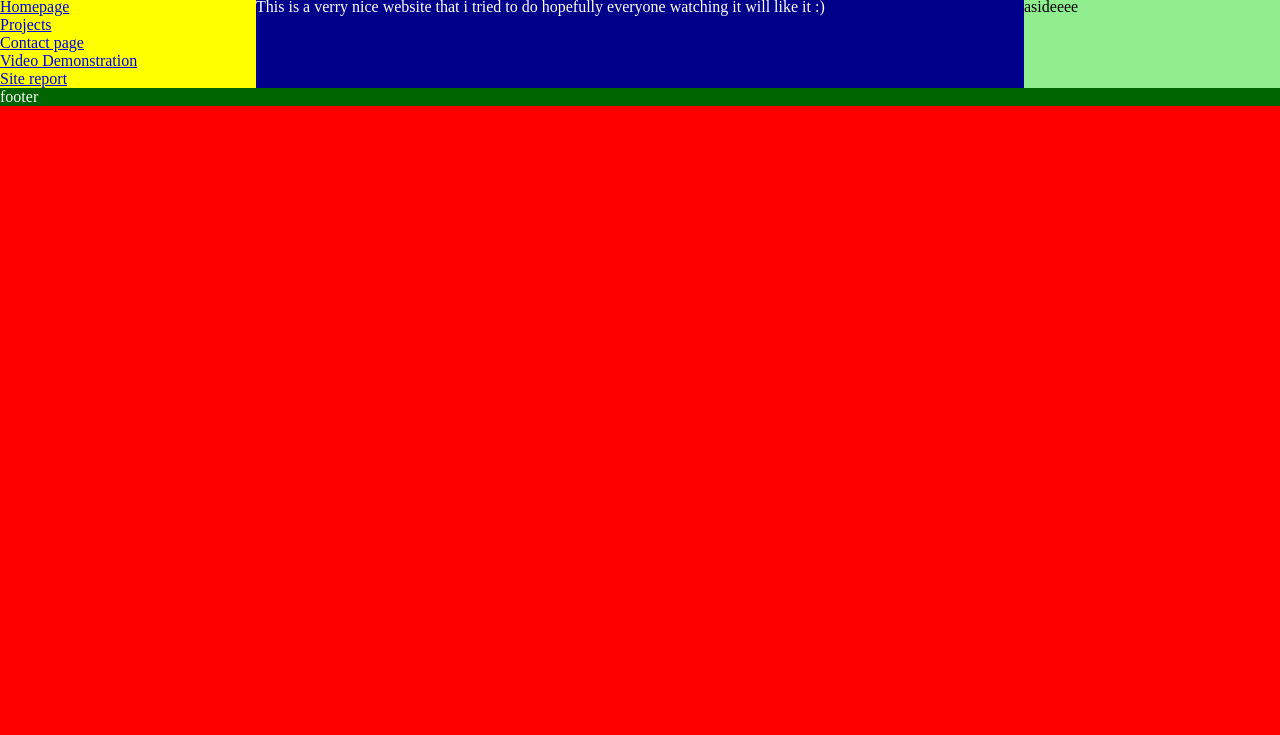
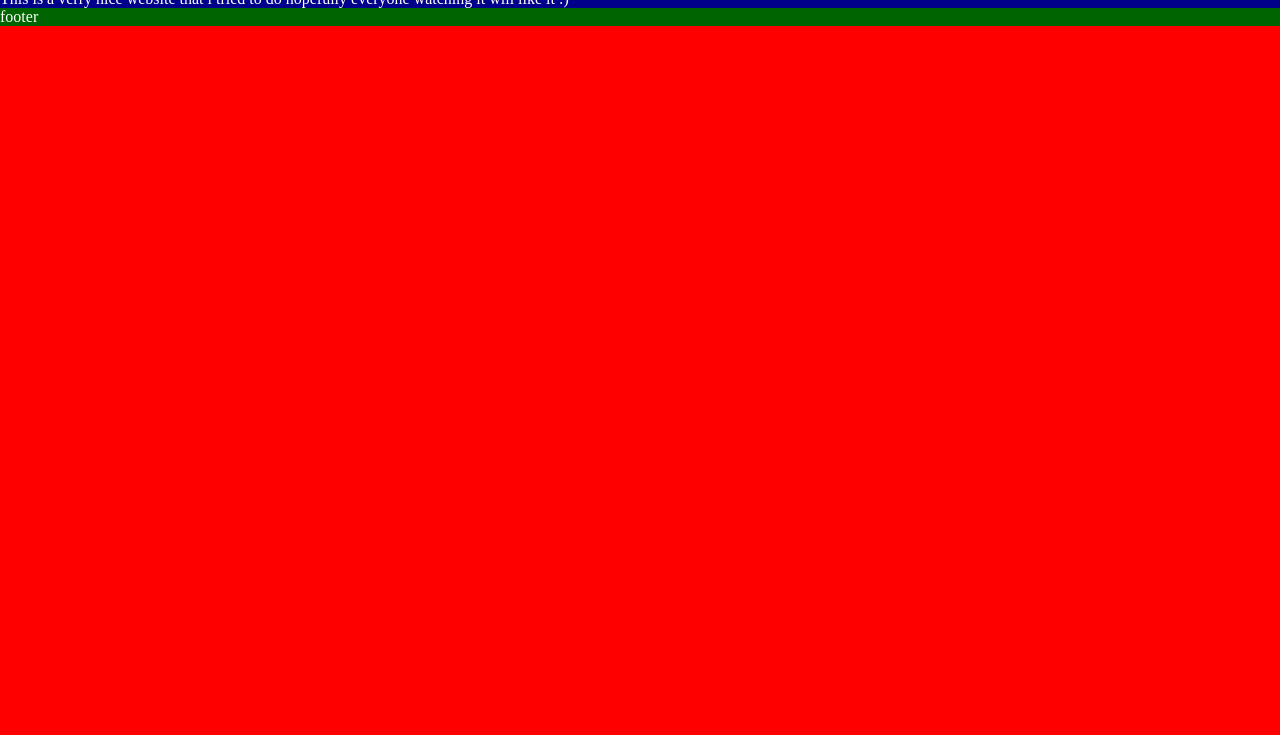
Before and after one commit to CSY1063/as1-AndreiWEBDEVELOPMENT, a plain HTML site: page main.html in a window 1280 px wide. Shown: the part 65-800 px from the top of the page. Drawn offline with Linux system fonts and the light colour scheme.

Commit message:
navigation bar

```diff
--- a/desktop.css
+++ b/desktop.css
@@ -1,10 +1,18 @@
 body {
     display: grid;
-    grid-template-columns: 20% 60% 20%;
+    grid-template-columns: 100%;
     grid-template-rows: auto;
     grid-template-areas:
         "header header header"
-        "nav main aside"
+        "nav nav nav"
+        "main main main"
         "footer footer footer";
     background-color: red;
 }
+
+nav ul{
+    display: flex;
+    justify-content: space-evenly;
+    list-style: none;
+    text-align: center;
+}
--- a/main.html
+++ b/main.html
@@ -34,10 +34,6 @@
     <link rel="stylesheet" href="style.css" media="screen">
     <link rel="stylesheet" href="mobile.css" media="screen and (max-width: 800px)">
     <link rel="stylesheet" href="desktop.css" media="screen and (min-width: 800px)">
-    <aside>
-        asideeee
-    </aside>
-
 
 </body>
 
--- a/mobile.css
+++ b/mobile.css
@@ -5,7 +5,6 @@ body {
     grid-template-areas:
         "header"
         "main"
-        "aside"
         "nav"
         "footer";
     background-color: black;
@@ -26,7 +25,7 @@ body {
     margin-top: 0.3em;
     border-top: 0.2em solid #fff;
 }
-nav {
+nav{
 
     display: none;
     background-color: yellow;
@@ -35,6 +34,8 @@ nav {
     left: 50%;
     width: 50%;
     height: 100vh;
+    list-style: none;
+
 }
 
 #clicked .on {
--- a/style.css
+++ b/style.css
@@ -7,9 +7,16 @@ header {
     background-color: blue;
     color: white;
     grid-area: header;
-    padding: 1%;
+
 }
-
+nav ul{
+    grid-area: nav;
+    background-color: yellow;
+    list-style: none;
+    }
+nav a{
+    text-decoration: none;
+}
 
 main {
     background-color: darkblue;
@@ -17,10 +24,6 @@ main {
     grid-area: main;
 }
 
-aside {
-    background-color: lightgreen;
-    grid-area: aside;
-}
 
 footer {
     background-color: darkgreen;
@@ -28,10 +31,8 @@ footer {
     grid-area: footer;
 }
 
-nav {
-    background-color: yellow;
-    grid-area: nav;
-}
+
+
 form{
     display: grid;
     grid-template-columns: 50% 50%;
```
